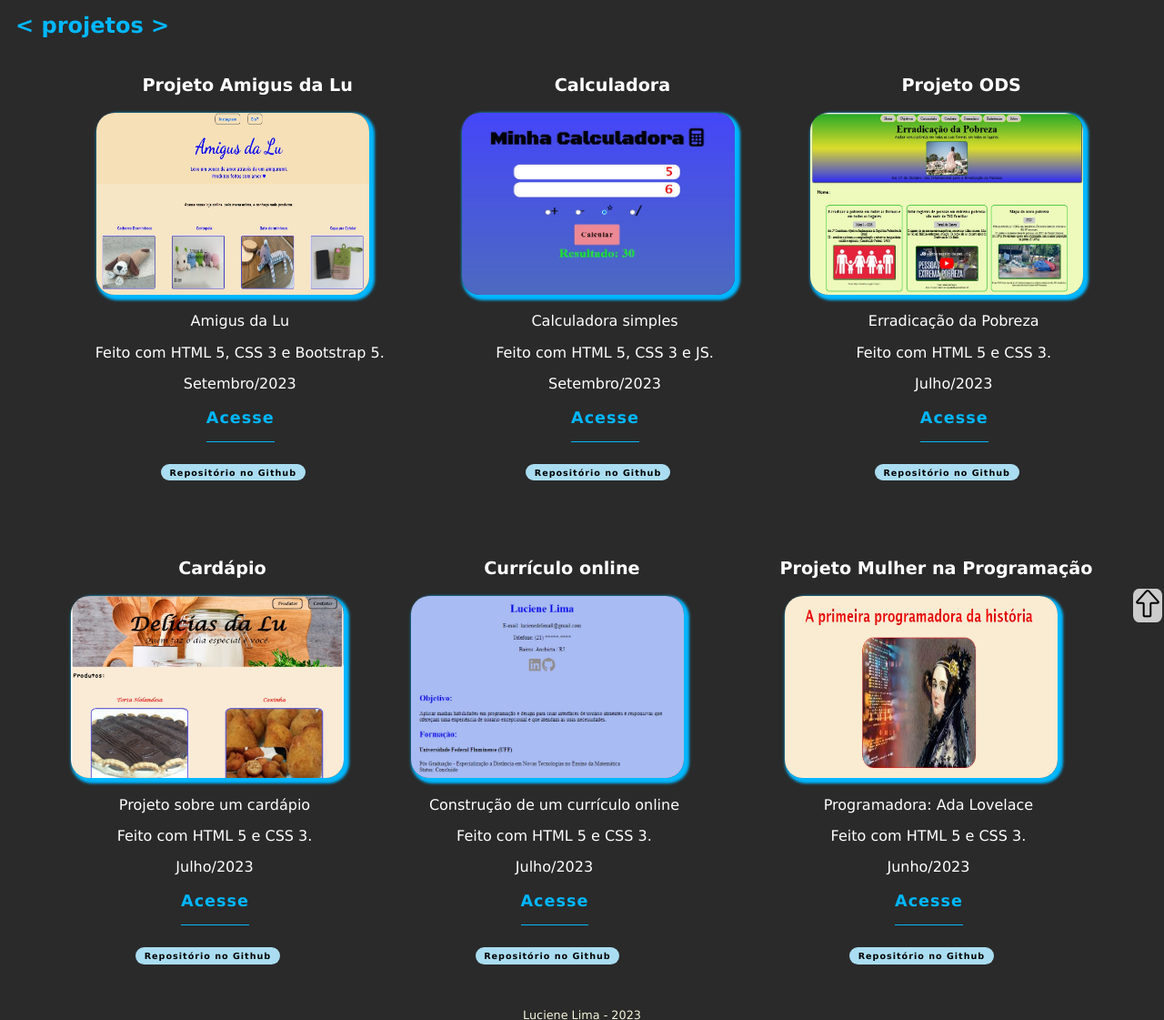
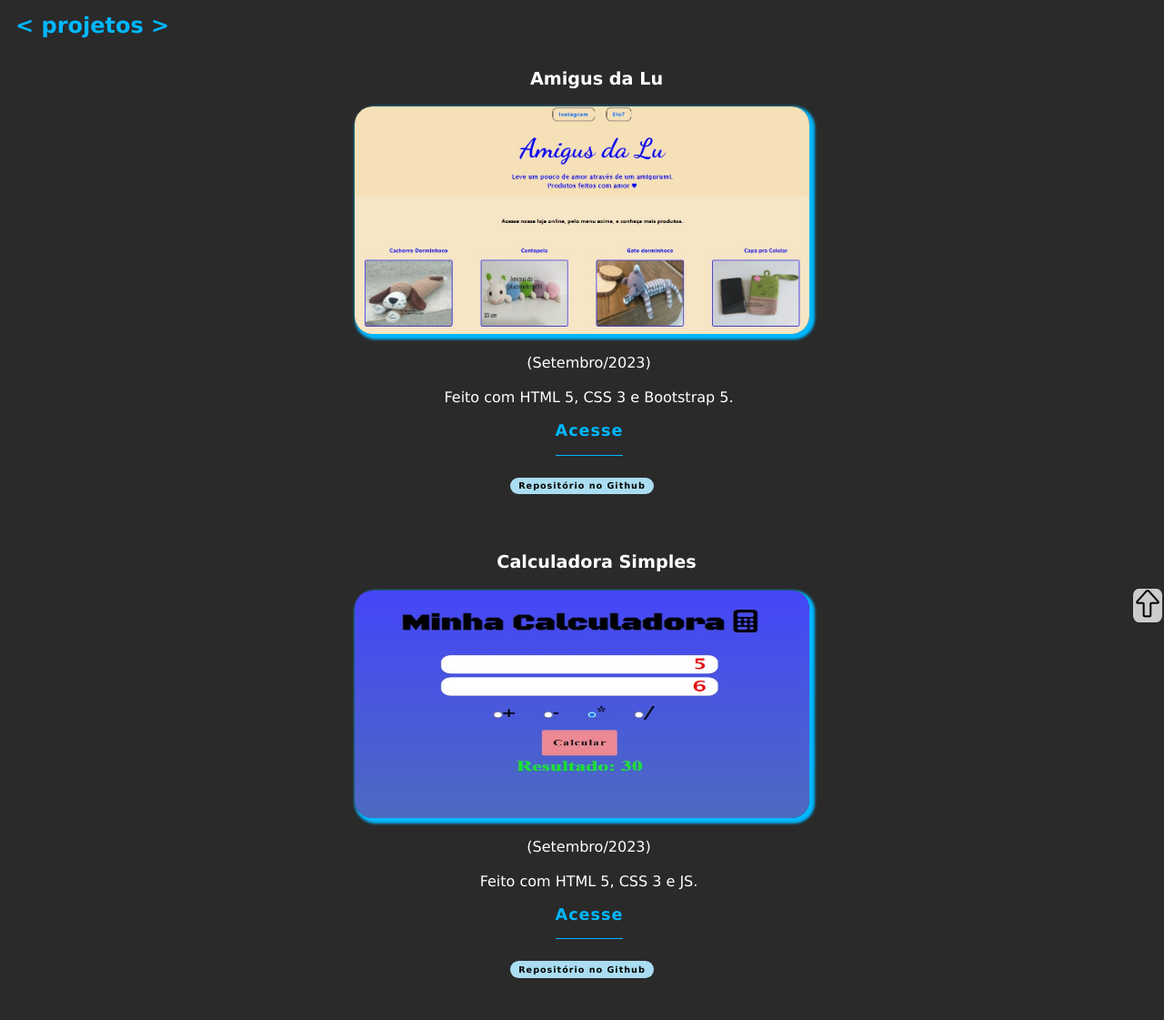
Before and after one commit to lucienelima8/lucienelima8.github.io, a plain HTML site: page projetos.html in a window 1280 px wide. Shown: the part 100-1221 px from the top of the page at 91% size. Drawn offline with Linux system fonts and the light colour scheme.

Commit message:
mudando a posição das fotos no projeto

```diff
--- a/css/estilo.css
+++ b/css/estilo.css
@@ -255,28 +255,32 @@ p{
 
 /*MEUS PROJETOS*/
 
- /*bloco com todas as articles*/
+ /*bloco com todas as divs e articles*/
 .section_projetos {
-    display: flex;
-    flex-wrap: wrap;
-    justify-content: space-evenly;
+    /*display: flex;*/
+    /*flex-wrap: wrap;*/
+    /*justify-content: space-evenly;*/
     gap: 12px;
     margin: 1rem 1rem;
     text-align: center;
     height: auto;
 
 
+}
+
+/*div de cada projeto*/
+.container {
+    display: block;
+    flex-wrap: wrap;
+    justify-content: center;
+
+
 
 }
 
-.container {
-    /*display: flex;*/
-    /*flex-wrap: wrap;*/
+ /*foto e parágrafos*/
+.article_projetos {
 
-}
-
- /*cada projeto*/
-.article_projetos {
     /*margin-left: 1rem;*/
     /*border: 2px solid blue;*/
     border-radius: 5px;
@@ -293,12 +297,15 @@ h3 {
     color: white;
     font-size: 1.2rem;
     margin-left: 2rem;
+    margin-top: 2rem;
 
 }
 
 
 /*Imagem de cada projeto*/
 .imagem_projetos {
+    width: 500px;
+    height: 250px;
     /*border-radius: 5px solid;*/
     justify-content: center;
     /*margin-left: 1rem;*/
@@ -312,15 +319,10 @@ h3 {
     transform: scale(1.1); /*zoom na foto ao passar o mouse*/
 }
 
- /*parágrafo dentro do article de cada projeto*/
-.article_projetos p {
-    margin-left: 1rem;
-    margin-top: 1rem;
-
-}
-
 .projeto_descriao {
     font-size: 1rem;
+    margin-top: 1.2rem;
+    margin-left: 1rem;
 }
 
 /*Link para minhas pages github*/
@@ -356,7 +358,7 @@ h3 {
     text-decoration: none;
     padding: 0.40em 1em;
     text-align: center;
-    margin-bottom: 1rem;
+    margin-bottom: 2rem;
     margin-top: .5rem;
     /*opacity: .5;*/
     align-items: center;
@@ -654,8 +656,20 @@ footer p {
 
     }
 
+       /*Configurando os ícones do  linkedin e github, seção autora*/
+    .fa-brands {
+        font-size: 2.5rem;
+        color: var(--color_primary);
+
+    }
+
+    .fa-brands:hover {
+        color: none;
+
+    }
+
     /*MEUS PROJETOS*/
-    /*bloco com todas as articles*/
+    /*bloco com todas as divis e articles*/
     .section_projetos {
        flex-direction: column;
        flex-wrap: wrap;
@@ -666,6 +680,7 @@ footer p {
 
     }
 
+     /*foto e parágrafos*/
     .article_projetos {
         /*margin-left: 1rem;*/
         /*border: 2px solid blue;*/
@@ -678,6 +693,8 @@ footer p {
 
     /*Imagem dos projetos*/
     .imagem_projetos {
+      width: 300px;
+      height: 200px;
       justify-content: center;
       margin-left: 1rem;
       border-radius: 20px;
@@ -690,28 +707,12 @@ footer p {
       transform: none;
     }
 
-    /*Configurando os ícones do  linkedin e github, seção autora*/
-    .fa-brands {
-        font-size: 2.5rem;
-        color: var(--color_primary);
 
-    }
-
-    .fa-brands:hover {
-        color: none;
-
-    }
-
-
-    .article_projetos p {
-       margin: auto;
-
-    }
-
-    /*MEUS PROJETOS*/
     .projeto_descriao {
         font-size: 1rem;
         padding-top: .6rem;
+        margin-top: .1rem;
+
     }
 
     /*Link para minhas pages github*/
@@ -745,7 +746,7 @@ footer p {
         text-decoration: none;
         padding: 0.40em 1em;
         text-align: center;
-        margin-bottom: 1rem;
+        margin-bottom: 2rem;
         margin-top: .1rem;
         /*opacity: .5;*/
         align-items: center;
--- a/projetos.html
+++ b/projetos.html
@@ -48,99 +48,143 @@
 
     <section class="section_projetos">
 
-      <!-- <div class="container"> -->
+      <!-- Amigus da Lu -->
+     <div class="container">
 
      <article class="article_projetos">
-       <h3>Projeto Amigus da Lu</h3>
+       <h3>Amigus da Lu</h3>
 
-         <img class="imagem_projetos" src="imagens/amigus.jpg" alt="trabalho amigus da lu" width="300px" height="200px">
+         <img class="imagem_projetos" src="imagens/amigus.jpg" alt="trabalho amigus da lu">
          <br>
-         <p class="projeto_descriao">Amigus da Lu</p>
+     </article>
+
+     <article class="article_projetos">
+         <!-- <p class="projeto_descriao">Amigus da Lu</p> -->
+         <p class="projeto_descriao">(Setembro/2023)</p>
          <p class="projeto_descriao">Feito com HTML 5, CSS 3 e Bootstrap 5.</p>
-         <p class="projeto_descriao">Setembro/2023</p>
          <a href="https://lucienelima8.github.io/Amigus_da_Lu/" target="_blank" class="acesse">Acesse</a>
          <br>
          <a href="https://github.com/lucienelima8/Amigus_da_Lu" class="btn" target="_blank">Repositório no Github</a>
+      </article>
+
+     </div>
+
+     <!-- Calculadora Simples -->
+     <div class="container">
+
+      <article class="article_projetos">
+       <h3>Calculadora Simples</h3>
+
+         <img class="imagem_projetos" src="imagens/calculadora.jpg" alt="calculadora">
+         <br>
 
       </article>
 
       <article class="article_projetos">
-       <h3>Calculadora</h3>
-
-         <img class="imagem_projetos" src="imagens/calculadora.jpg" alt="calculadora" width="300px" height="200px">
-         <br>
-         <p class="projeto_descriao">Calculadora simples</p>
+         <!-- <p class="projeto_descriao">Calculadora simples</p> -->
+         <p class="projeto_descriao">(Setembro/2023)</p>
          <p class="projeto_descriao">Feito com HTML 5, CSS 3 e JS.</p>
-         <p class="projeto_descriao">Setembro/2023</p>
          <a href="https://lucienelima8.github.io/Minha_Calculadora/" target="_blank" class="acesse">Acesse</a>
          <br>
          <a href="https://github.com/lucienelima8/Minha_Calculadora" class="btn" target="_blank">Repositório no Github</a>
 
       </article>
+     </div>
 
-     <article class="article_projetos">
-       <h3>Projeto ODS</h3>
+      <!-- ODS -->
+     <div class="container">
 
-        <img class="imagem_projetos" src="imagens/erradicacao_da_pobreza2.jpg" alt="trabalho da ods" width="300px" height="200px">
+      <article class="article_projetos">
+       <h3>Projeto ODS:
+       <br>Erradicação da Pobreza
+       </h3>
+
+        <img class="imagem_projetos" src="imagens/erradicacao_da_pobreza2.jpg" alt="trabalho da ods">
         <br>
-        <p class="projeto_descriao">Erradicação da Pobreza</p>
+      </article>
+
+      <article class="article_projetos">
+        <!-- <p class="projeto_descriao">Erradicação da Pobreza</p> -->
+        <p class="projeto_descriao">(Julho/2023)</p>
         <p class="projeto_descriao">Feito com HTML 5 e CSS 3.</p>
-        <p class="projeto_descriao">Julho/2023</p>
         <a href="https://lucienelima8.github.io/ODS-ErradicacaoDaPobreza/" target="_blank" class="acesse">Acesse</a>
         <br>
         <a href="https://github.com/lucienelima8/ODS-ErradicacaoDaPobreza" class="btn" target="_blank">Repositório no Github</a>
 
       </article>
+     </div>
 
-    </section>
 
-      <br>
-
-    <section class="section_projetos">
-
+     <!-- Cardápio -->
+     <div class="container">
 
       <article class="article_projetos">
        <h3>Cardápio</h3>
 
-        <img class="imagem_projetos" src="imagens/cardapio.jpg" alt="cardápio" width="300px" height="200px">
+        <img class="imagem_projetos" src="imagens/cardapio.jpg" alt="cardápio">
         <br>
-        <p class="projeto_descriao">Projeto sobre um cardápio</p>
+      </article>
+
+      <article class="article_projetos">
+
+        <!-- <p class="projeto_descriao">Projeto sobre um cardápio</p> -->
+        <p class="projeto_descriao">(Julho/2023)</p>
         <p class="projeto_descriao">Feito com HTML 5 e CSS 3.</p>
-        <p class="projeto_descriao">Julho/2023</p>
         <a href="https://lucienelima8.github.io/CardapioDeliciasdaLu/" target="_blank" class="acesse">Acesse</a>
         <br>
         <a href="https://github.com/lucienelima8/CardapioDeliciasdaLu" class="btn" target="_blank">Repositório no Github</a>
 
       </article>
 
+     </div>
+
+     <!-- Currículo online -->
+     <div class="container">
+
       <article class="article_projetos">
        <h3>Currículo online</h3>
 
-         <img class="imagem_projetos" src="imagens/curriculo.jpg" alt="currículo em htm." width="300px" height="200px">
+         <img class="imagem_projetos" src="imagens/curriculo.jpg" alt="currículo em htm.">
          <br>
-         <p class="projeto_descriao">Construção de um currículo online</p>
+      </article>
+
+      <article class="article_projetos">
+
+         <!-- <p class="projeto_descriao">Construção de um currículo online</p> -->
+         <p class="projeto_descriao">(Julho/2023)</p>
          <p class="projeto_descriao">Feito com HTML 5 e CSS 3.</p>
-         <p class="projeto_descriao">Julho/2023</p>
          <a href="https://lucienelima8.github.io/CurriculoLucieneLima/" target="_blank" class="acesse">Acesse</a>
          <br>
          <a href="https://github.com/lucienelima8/CurriculoLucieneLima" class="btn" target="_blank">Repositório no Github</a>
 
       </article>
 
+     </div>
+
+     <!-- Ada Lovelace -->
+     <div class="container">
+
       <article class="article_projetos">
-       <h3>Projeto Mulher na Programação</h3>
+       <h3>Mulher na Programação:
+       <br>Ada Lovelace
+       </h3>
 
-         <img class="imagem_projetos" src="imagens/programadora.jpg" alt="trabalho Ada Lovelace" width="300px" height="200px">
+         <img class="imagem_projetos" src="imagens/programadora.jpg" alt="trabalho Ada Lovelace">
          <br>
-         <p class="projeto_descriao">Programadora: Ada Lovelace</p>
+      </article>
+
+      <article class="article_projetos">
+
+         <!-- <p class="projeto_descriao">Programadora: Ada Lovelace</p> -->
+         <p class="projeto_descriao">(Junho/2023)</p>
          <p class="projeto_descriao">Feito com HTML 5 e CSS 3.</p>
-         <p class="projeto_descriao">Junho/2023</p>
          <a href="https://lucienelima8.github.io/PaginaAdaLovelace/" target="_blank" class="acesse">Acesse</a>
          <br>
          <a href="https://github.com/lucienelima8/PaginaAdaLovelace" class="btn" target="_blank">Repositório no Github</a>
 
+      </article>
 
-      </article>
+     </div>
 
 
     </section>
```
Also changed, not shown: imagens/icone.ico (deleted).
